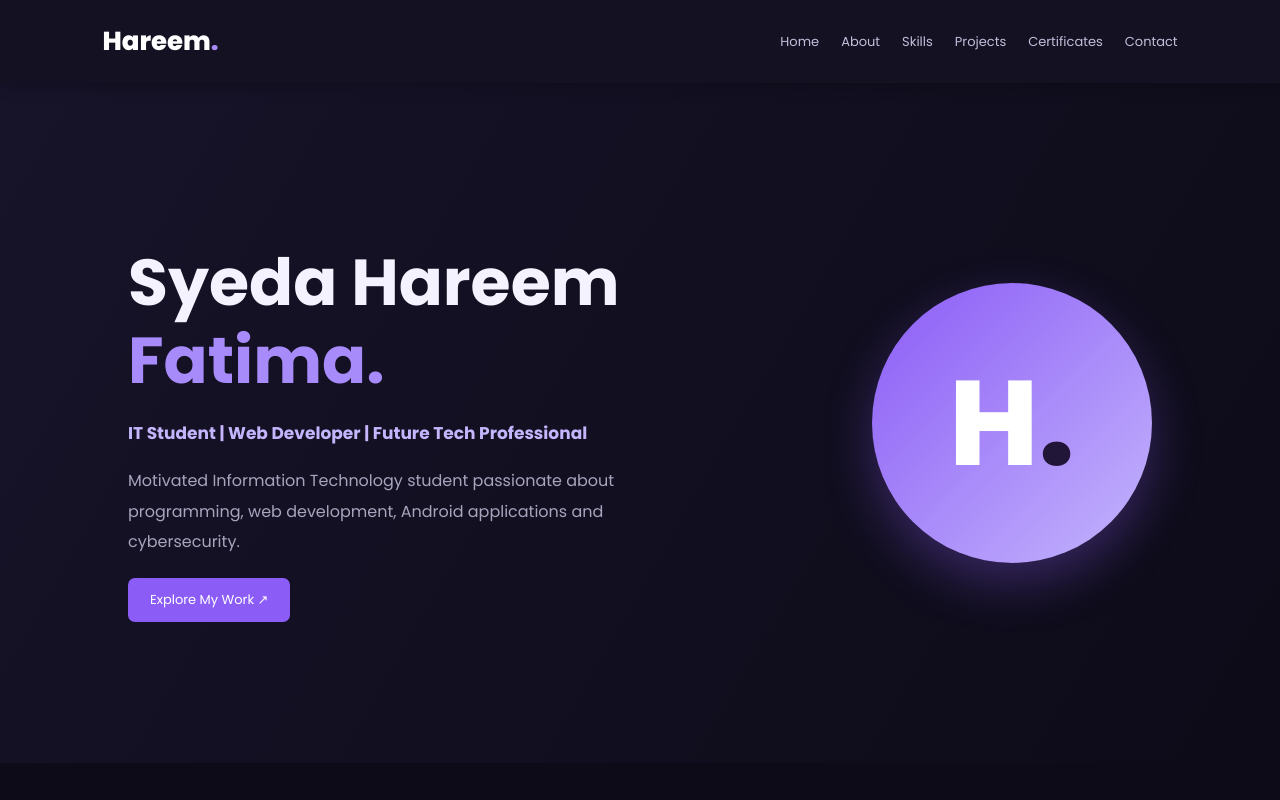
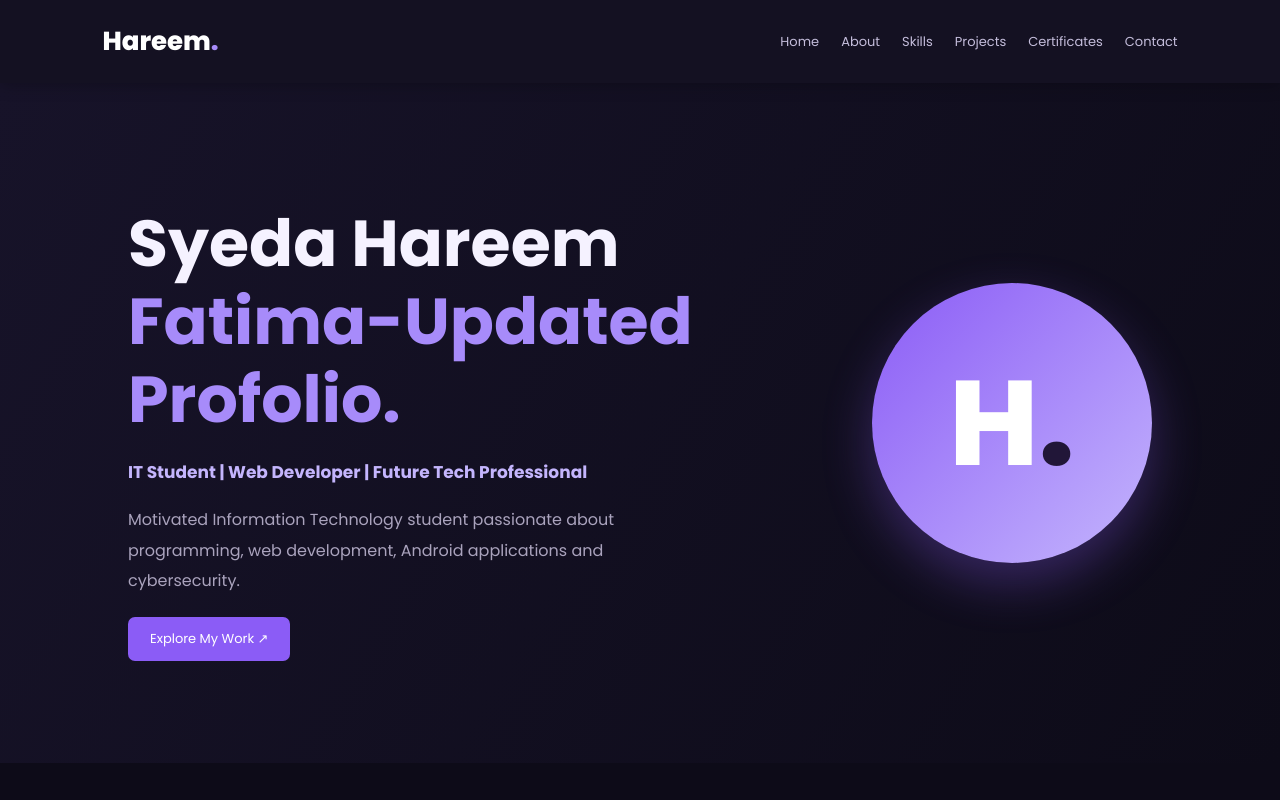
Before and after one commit to Hareem-Fatima29/cloud-portfolio, a plain HTML site: page index.html in a window 1280 px wide. Shown: the top 800 px of the page. Drawn offline with Linux system fonts and the light colour scheme.

Commit message:
Update index.html

```diff
--- a/index.html
+++ b/index.html
@@ -28,7 +28,7 @@
 <!-- HERO -->
 <section class="hero" id="home">
     <div class="hero-content">
-        <h1>Syeda Hareem <span>Fatima.</span></h1>
+        <h1>Syeda Hareem <span>Fatima-Updated Profolio.</span></h1>
 
         <h3>IT Student | Web Developer | Future Tech Professional</h3>
 
```
